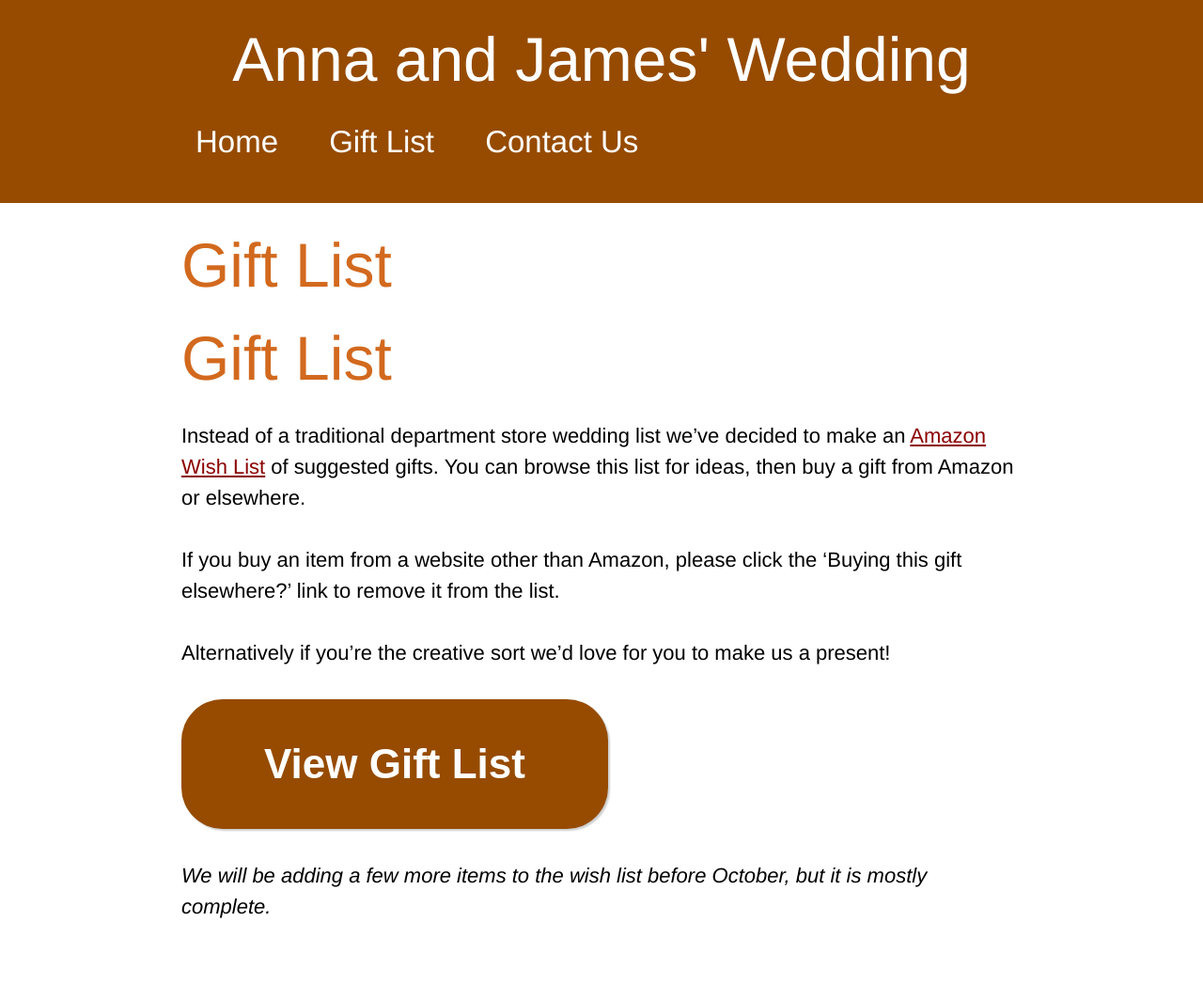
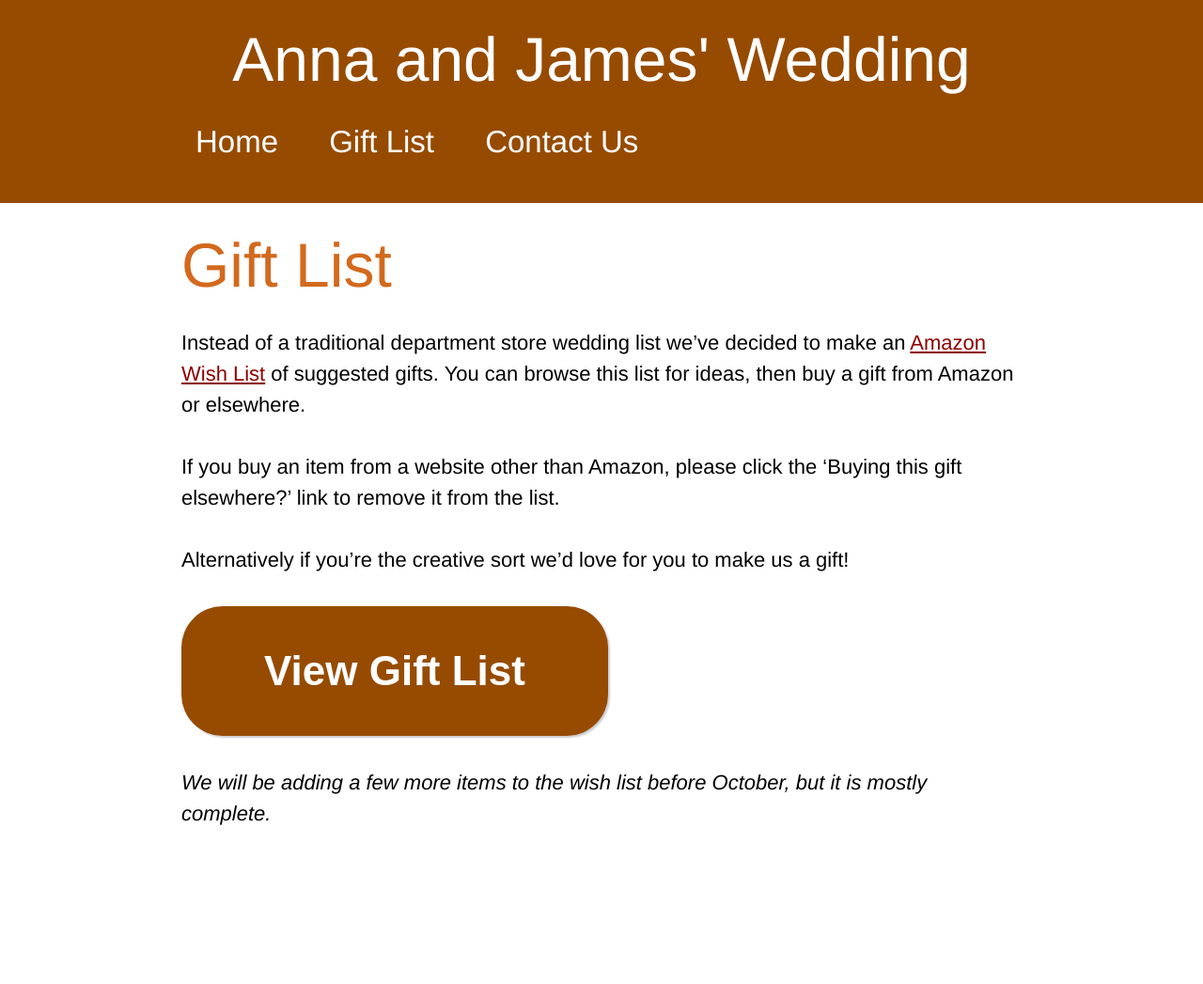
Before and after one commit to rightsaidjames/wedding, a Jekyll site: the page built from giftlist.md, in a window 1280 px wide. Shown: the whole page at 94% size. Built offline with Jekyll 4.4.1, drawn with Linux system fonts in a browser that asks for light colours; Markdown is read by kramdown in place of the engine named in the settings; after the commit the page ends 948 px from its top, so only the background shows below that.

Commit message:
Fixed broken nav links and double h1 on giftlist page.

```diff
--- a/_includes/header.html
+++ b/_includes/header.html
@@ -2,8 +2,8 @@
     <h1>Anna and James' Wedding</h1>
     <nav class="container">
         <ul>
-            <li><a href="/index.htm">Home</a></li>
-            <li><a href="/giftlist">Gift List</a></li>
+            <li><a href="/index.html">Home</a></li>
+            <li><a href="/giftlist.html">Gift List</a></li>
             <li><a href="mailto:wedding@sheasbythomas.co.uk">Contact Us</a></li>
         </ul>
     </nav>
--- a/giftlist.md
+++ b/giftlist.md
@@ -3,13 +3,11 @@ layout: default
 title: Gift List
 ---
 
-# Gift List
-
 Instead of a traditional department store wedding list we've decided to make an [Amazon Wish List](http://www.amazon.co.uk/gp/registry/wishlist/GJLCRFRZ7WPB/) of suggested gifts. You can browse this list for ideas, then buy a gift from Amazon or elsewhere.
 
 If you buy an item from a website other than Amazon, please click the 'Buying this gift elsewhere?' link to remove it from the list.
 
-Alternatively if you're the creative sort we'd love for you to make us a present!
+Alternatively if you're the creative sort we'd love for you to make us a gift!
 
 <button name ="RSVP" class="giftlist-button" type="button"><a href="http://www.amazon.co.uk/gp/registry/wishlist/GJLCRFRZ7WPB/" target="_blank">View Gift List</a></button>
 
```
